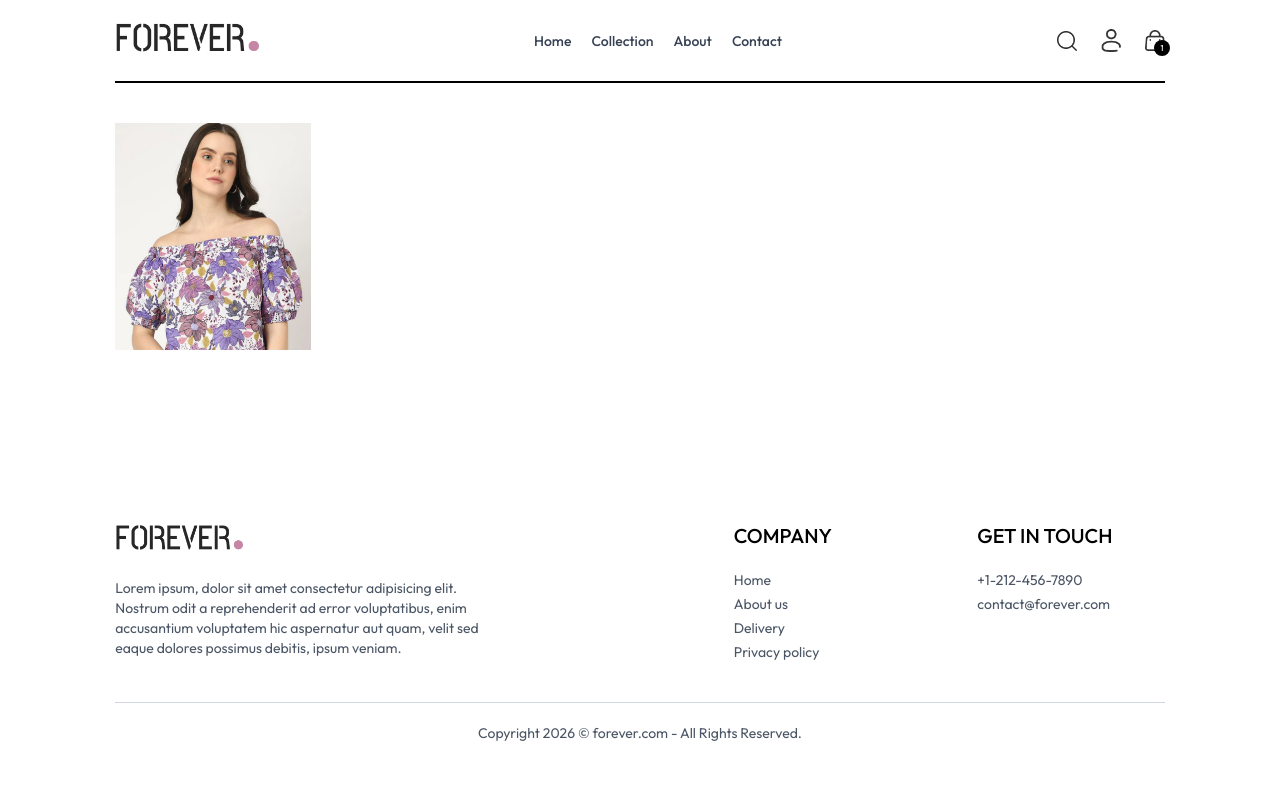
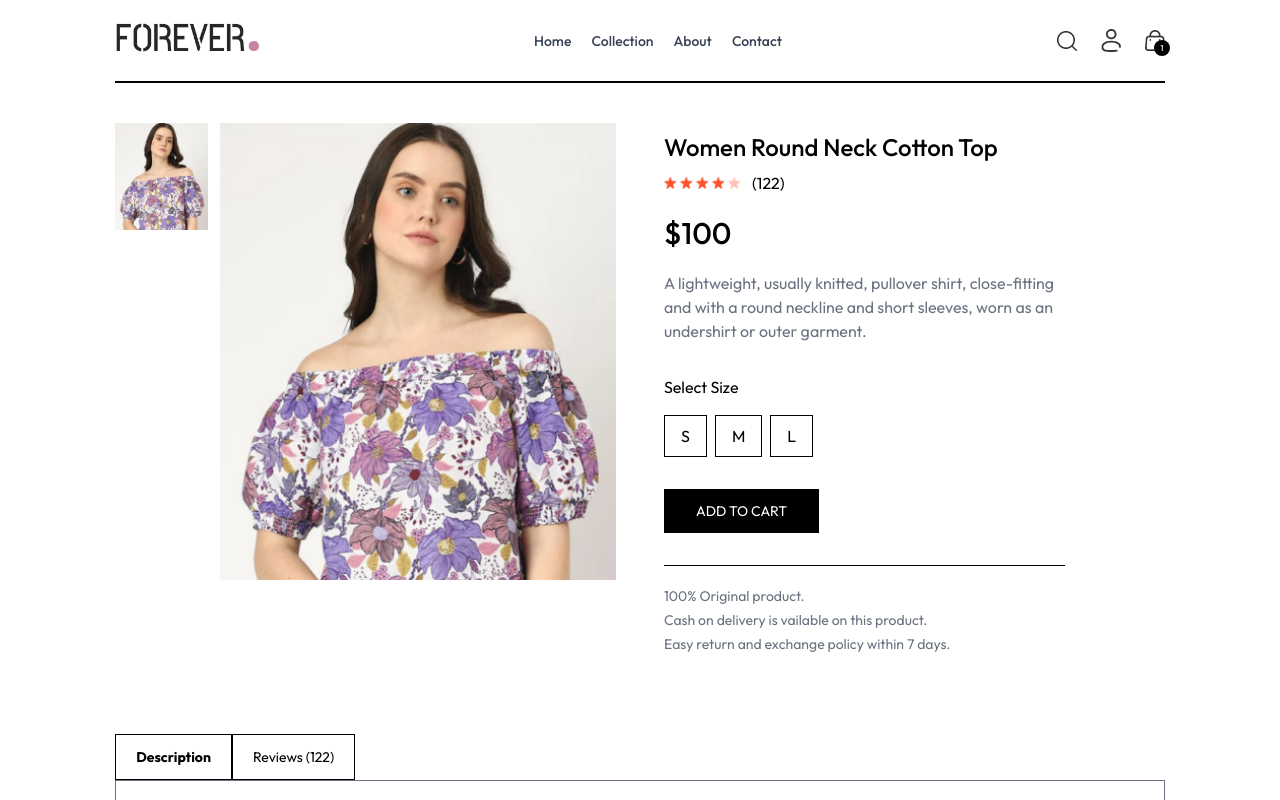
Before and after one commit to mahimaanchra/mern-ecommerce-stripe, a React (Vite) app in the folder Frontend/: page /product/aaaaa in a window 1280 px wide. Shown: the top 800 px of the page. Built offline with nearby package versions, Linux system fonts and the light colour scheme.

Commit message:
product display completed

```diff
--- a/Frontend/src/pages/Product.jsx
+++ b/Frontend/src/pages/Product.jsx
@@ -1,12 +1,14 @@
 import React, { useContext, useEffect, useState } from 'react'
 import { useParams } from 'react-router-dom'
 import { ShopContext } from '../context/ShopContext';
+import { assets } from '../assets/frontend_assets/assets';
 
 const Product = () => {
   const {productId} = useParams();
-  const {products} = useContext(ShopContext);
+  const {products , currency} = useContext(ShopContext);
   const [productData , setProductData] = useState(false);
   const [image , setImage] = useState('');
+  const [size , setSize] = useState('');
 
   const fetchProductData = () => {
      products.map((item)=>{
@@ -31,12 +33,56 @@
       <div className='flex sm:flex-col overflow-x-auto sm:overflow-y-scroll justify-between sm:justify-normal sm:w-[18.7%] w-full'>
         {
           productData.image.map((item,index)=>(
-            <img src={item} key={index} className='w-[24%] sm:w-full sm:mb-3 flex-shrink-0 cursor-pointer'/>
+            <img onClick={()=>setImage(item)}  src={item} key={index} className='w-[24%] sm:w-full sm:mb-3 flex-shrink-0 cursor-pointer'/>
           ))
         }
       </div>
+      <div className='w-full sm:w-[80%]'>
+        <img src={image } className='w-full h-auto' alt=''/>
       </div>
       </div>
+      {/*Product Info*/}
+      <div className=' flex-1 '>
+        <h1 className='font-medium text-2xl mt-2'>{productData.name}</h1>
+        <div className='flex items-center gap-1 mt-2'>
+         <img src={assets.star_icon} alt="" className="w-3 5" />
+         <img src={assets.star_icon} alt="" className="w-3 5" />
+         <img src={assets.star_icon} alt="" className="w-3 5" />
+         <img src={assets.star_icon} alt="" className="w-3 5" />
+         <img src={assets.star_dull_icon} alt="" className="w-3 5" />
+         <p className='pl-2'>(122)</p>
+        </div>
+        <p className='mt-5 text-3xl font-medium'>{currency}{productData.price}</p>
+        <p className='mt-5 text-gray-500 md:w-4/5'>{productData.description}</p>
+        <div className='flex flex-col gap-4 my-8'>
+          <p>Select Size</p>
+          <div className='flex gap-2'>
+            {productData.sizes.map((item,index)=>(
+              <button onClick={()=>setSize(item)} className={`border py-2 px-4 bg-gray100 ${item === size ? 'border-orange-500' : ''}`} key={index}>{item}</button>
+            ))}
+          </div>
+        </div>
+        <button className='bg-black text-white px-8 py-3 text-sm active:bg-gray-700'>ADD TO CART</button>
+        <hr  className='mt-8 sm:w-4/5'/>
+        <div className='text-sm text-gray-500 mt-5 flex flex-col gap-1'>
+          <p>100% Original product.</p>
+          <p>Cash on delivery is vailable on this product.</p>
+          <p>Easy return and exchange policy within 7 days.</p>
+        </div>
+      </div>
+      </div>
+      {/*Description andn Reveiw Section*/}
+      <div className='mt-20'>
+       <div className='flex'>
+        <b className='border px-5 py-3 text-sm'>Description</b>
+        <p className='border px-5 py-3 text-sm'>Reviews (122)</p>
+       </div>
+       <div className='flex flex-col gap-4 border px-6 py-6 text-sm text-gray-500'>
+        <p>Lorem ipsum dolor sit amet consectetur adipisicing elit. Magni quidem maiores illo quis facilis aperiam repudiandae in, nisi possimus, laborum a asperiores hic impedit laboriosam! Eaque neque quo dicta alias. Lorem ipsum dolor sit amet consectetur adipisicing elit. Necessitatibus, dolor deserunt ducimus porro quisquam soluta tempora illum quis voluptate laboriosam veritatis quam rerum nesciunt voluptatem odit? Officia sequi expedita excepturi.</p>
+        <p>Lorem ipsum dolor sit amet consectetur adipisicing elit. Magni quidem maiores illo quis facilis aperiam repudiandae in, nisi possimus, laborum a asperiores hic impedit laboriosam! Eaque neque quo dicta alias.</p>
+       </div>
+      </div>
+      {/*Display Related Products*/}
     </div>
   ) : <div className='opacity=0'></div>
 }
```
